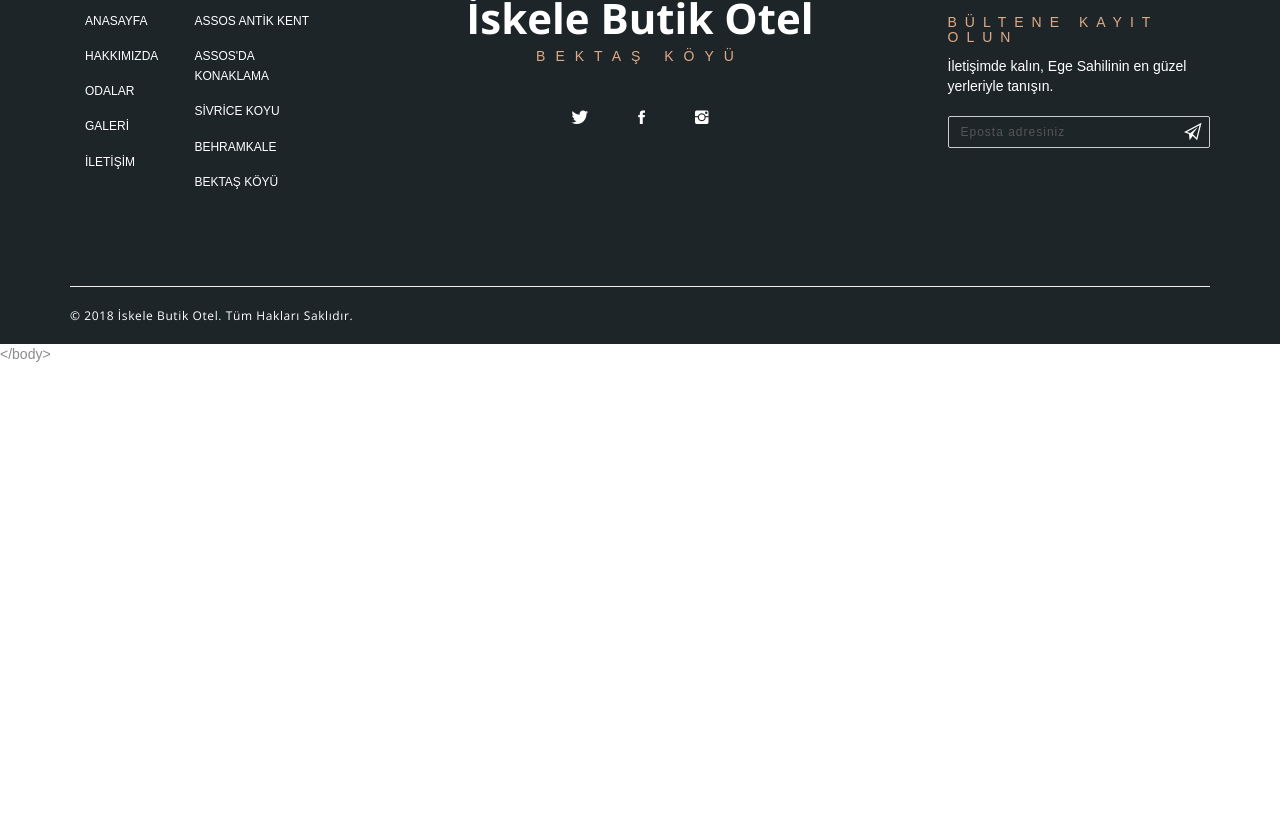
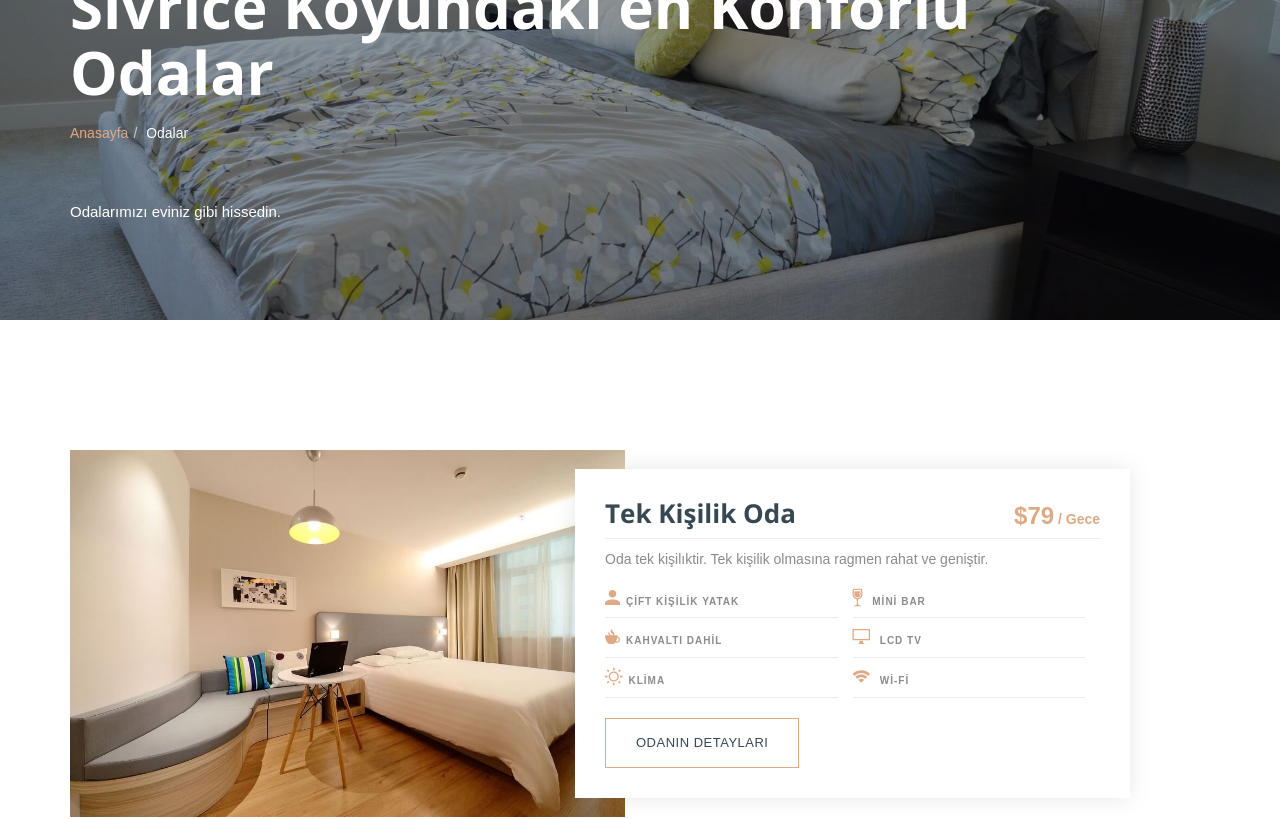
Before and after one commit to metinsenturk/react-iskele, a React (Create React App) app: page /odalar in a window 1280 px wide. Shown: the part 240-1059 px from the top of the page. Before the commit the page ends 800 px from the top, so only its background shows below. Built offline with nearby package versions, Linux system fonts and the light colour scheme.

Commit message:
Breadcrumb and Rooms created

```diff
--- a/src/components/App.js
+++ b/src/components/App.js
@@ -9,6 +9,7 @@ import Rooms from "./pages/Rooms";
 import Gallery from "./pages/Gallery";
 import Contact from "./pages/Contact";
 import Places from "./pages/Places";
+import Reservation from "./pages/Reservation";
 
 class App extends Component {
   render() {
@@ -29,7 +30,7 @@ class App extends Component {
           />
           <Route path="/hakkimizda" component={About} />
           <Route path="/odalar" component={Rooms} />
-          <Route path="/rezervasyon" component={Gallery} />
+          <Route path="/rezervasyon" component={Reservation} />
           <Route path="/galeri" component={Gallery} />
           <Route path="/iletisim" component={Contact} />
           <Route exact path="/:keyword" component={Places} />
--- a/src/components/pages/About.js
+++ b/src/components/pages/About.js
@@ -1,11 +1,15 @@
 import React from "react";
 import Helmet from "react-helmet";
+
+import Breadcrumb from "./Breadcrumb";
 
 const About = props => (
   <div>
     <Helmet
       title="İskele Butik Otelin Sahipleriyle Tanışın."
-      link={[{ rel: "canonical", href: "https://iskelebutikhotel.com/hakkimizda" }]}
+      link={[
+        { rel: "canonical", href: "https://iskelebutikhotel.com/hakkimizda" }
+      ]}
       meta={[
         {
           name: "description",
@@ -14,8 +18,17 @@ const About = props => (
         },
         { property: "og:type", content: "website" },
         { property: "og:title", content: "İskele Butik Otel Hakkında" },
-        { property: "og:url", content: "https://iskelebutikhotel.com/hakkimizda" }
+        {
+          property: "og:url",
+          content: "https://iskelebutikhotel.com/hakkimizda"
+        }
       ]}
+    />
+    <Breadcrumb
+      contentBackgroundImage="about_bg.jpg"
+      contentTitle="Butik Otel Hakkında"
+      contentDescription="Assos, Sivrice ve İskele'ye eşit uzaklıkta bir Butik Otel. Aile İşletmesi. Bizi Tanıyın."
+      breadcrumbCurrent="Hakkımızda"
     />
   </div>
 );
--- /dev/null
+++ b/src/components/pages/Breadcrumb.js
@@ -0,0 +1,37 @@
+import React from "react";
+import { Link } from "react-router-dom";
+
+const Breadcrumb = (props) => {
+    const backgroundStyle = {
+        backgroundImage: 'url(' + 'http://localhost:3000/assets/img/' + props.contentBackgroundImage + ')'
+    }
+  return (
+    <div>
+      <section className="section__header" id="section__header">
+        <div className="container">
+          <div className="row">
+            <div className="col-sm-12">
+              <div className="welcome__content">
+                <h2 className="welcome_content__title">{props.contentTitle}</h2>
+
+                <ol className="breadcrumb">
+                  <li>
+                    <Link to="/">Anasayfa</Link>
+                  </li>
+                  <li className="active">{props.breadcrumbCurrent}</li>
+                </ol>
+
+                <p className="welcome_content__desc">
+                  {props.contentDescription}
+                </p>
+              </div>
+            </div>
+          </div>
+        </div>
+        <div className="home__bg" style={ backgroundStyle } />
+      </section>
+    </div>
+  );
+};
+
+export default Breadcrumb;
--- a/src/components/pages/Contact.js
+++ b/src/components/pages/Contact.js
@@ -1,5 +1,6 @@
 import React from "react";
 import Helmet from "react-helmet";
+import Breadcrumb from "./Breadcrumb";
 
 const Contact = props => (
   <div>
@@ -16,6 +17,12 @@ const Contact = props => (
         { property: "og:url", content: "https://iskelebutikhotel.com/iletisim" }
       ]}
     />
+    <Breadcrumb
+      contentBackgroundImage="contacts_bg.jpg"
+      contentTitle="Bizimle İletişime Geçin."
+      contentDescription="Otelimiz veya Sivrice Koyu hakkında sorularınız varsa, bize aşağıdaki bilgilerden ulaşabilirsiniz."
+      breadcrumbCurrent="İletişim"
+    />
   </div>
 );
 
--- a/src/components/pages/Gallery.js
+++ b/src/components/pages/Gallery.js
@@ -1,5 +1,6 @@
 import React from "react";
 import Helmet from "react-helmet";
+import Breadcrumb from "./Breadcrumb";
 
 const Gallery = props => (
   <div>
@@ -16,6 +17,12 @@ const Gallery = props => (
         { property: "og:url", content: "https://iskelebutikhotel.com/galeri" }
       ]}
     />
+    <Breadcrumb
+      contentBackgroundImage="gallery_bg.jpg"
+      contentTitle="İskele Butik Otel Fotoğrafları"
+      contentDescription="Sizin için odaların, genel otel görünümünün, Sivrice Koyu'nun, Assos Sahilinin fotoğraflarını çektik."
+      breadcrumbCurrent="Fotoğraflar"
+    />
   </div>
 );
 
--- a/src/components/pages/Nav.js
+++ b/src/components/pages/Nav.js
@@ -21,7 +21,7 @@ const Nav = props => {
               <span className="icon-bar" />
             </button>
 
-            <a className="navbar-brand" href="index.html">
+            <a className="navbar-brand" href="/">
               <h3 className="navbar-brand__logo">{ props.hotel_name }</h3>
               <p className="navbar-brand__sublogo">{ props.hotel_snag }</p>
             </a>
@@ -49,7 +49,6 @@ const Nav = props => {
                 <li>
                     <Link to="/odalar">Tüm Odalar</Link>
                   </li>
-                  <li><hr /></li>
                   <li>
                     <Link to="/odalar/1">Oda 1</Link>
                   </li>
@@ -64,7 +63,7 @@ const Nav = props => {
             </ul>
             <ul className="nav navbar-nav navbar-right">
               <li>
-                <Link to="/reservasyon">Rezervasyon</Link>
+                <Link to="/rezervasyon">Rezervasyon</Link>
               </li>
               <li className="dropdown">
                 <a
--- /dev/null
+++ b/src/components/pages/Reservation.js
@@ -0,0 +1,32 @@
+import React from "react";
+import Helmet from "react-helmet";
+import Breadcrumb from "./Breadcrumb"
+import { Link } from "react-router-dom";
+
+const Reservation = (props) => {
+  return (
+    <div>
+      <Helmet
+      title="İskele Butik Otel - Rezervasyon Yapın"
+      link={[{ rel: "canonical", href: "https://iskelebutikhotel.com/rezervasyon" }]}
+      meta={[
+        {
+          name: "description",
+          content: "Sivrice koyunda konaklama için rezervasyon yapın. Butik Otelimizde sizi karşılayalım."
+        },
+        { property: "og:type", content: "website" },
+        { property: "og:title", content: "İskele Butik Otele rezervasyon yapın. Rezervasyonlarınızı telefonla arayarak hızlıca yapabilirsiniz." },
+        { property: "og:url", content: "https://iskelebutikhotel.com/rezervasyon" }
+      ]}
+    />
+    <Breadcrumb
+      contentBackgroundImage="reservation_bg.jpg"
+      contentTitle="İskele Butik Otel Fotoğrafları"
+      contentDescription="Sizin için odaların, genel otel görünümünün, Sivrice Koyu'nun, Assos Sahilinin fotoğraflarını çektik."
+      breadcrumbCurrent="Fotoğraflar"
+    />
+    </div>
+  );
+};
+
+export default Reservation;
--- a/src/components/pages/Rooms.js
+++ b/src/components/pages/Rooms.js
@@ -1,11 +1,52 @@
 import React from "react";
 import Helmet from "react-helmet";
+import { Switch, Route } from "react-router-dom";
+import Breadcrumb from "./Breadcrumb";
+import RoomsItem from "./rooms/RoomsItem";
+import Home from "./Home";
 
-const Rooms = props => (
+const RoomsHandler = props => {
+  const rooms = [
+    {
+      featureImage: "single_room.jpg",
+      featureImageAlt: "Tek Kişilik Oda Resmi",
+      roomName: "Tek Kişilik Oda",
+      roomSlug: "tek-kisilik-oda",
+      roomCurrency: "$",
+      roomPrice: "79",
+      roomPricePerInterval: "Gece",
+      roomDescription:
+        "Oda tek kişilıktir. Tek kişilik olmasına ragmen rahat ve geniştir."
+    },
+    {
+      featureImage: "double_room.jpg",
+      featureImageAlt: "Çift Kişilik Oda Resmi",
+      roomName: "Çift Kişilik Oda",
+      roomSlug: "cift-kisilik-oda",
+      roomCurrency: "$",
+      roomPrice: "99",
+      roomPricePerInterval: "Gece",
+      roomDescription:
+        "Oda çift kişilıktir. Hiç bir eksiklik hissetmeyeceksiniz."
+    },
+    {
+      featureImage: "",
+      featureImageAlt: "",
+      roomName: "",
+      roomSlug: "tek-kisilik-oda",
+      roomCurrency: "",
+      roomPrice: "",
+      roomPricePerInterval: "",
+      roomDescription: ""
+    }
+  ];
+  return (
     <div>
       <Helmet
         title="İskele Butik Otel'de Odalar."
-      link={[{ rel: "canonical", href: "https://iskelebutikhotel.com/odalar" }]}
+        link={[
+          { rel: "canonical", href: "https://iskelebutikhotel.com/odalar" }
+        ]}
         meta={[
           {
             name: "description",
@@ -17,7 +58,32 @@ const Rooms = props => (
           { property: "og:url", content: "https://iskelebutikhotel.com/odalar" }
         ]}
       />
+      <Breadcrumb
+        contentBackgroundImage="rooms_bg.jpg"
+        contentTitle="Sivrice Koyundaki en Konforlu Odalar"
+        contentDescription="Odalarımızı eviniz gibi hissedin."
+        breadcrumbCurrent="Odalar"
+      />
+      <section class="section__rooms-1">
+        <div class="container">
+          <div class="row">
+            {rooms.map(roomItem => <RoomsItem room={roomItem} />)}
+          </div>
+        </div>
+      </section>
     </div>
   );
+};
+
+const Rooms = props => {
+  return (
+    <div>
+      <Switch>
+        <Route exact path="/odalar" component={RoomsHandler} />
+        <Route path="/odalar/:room" component={Home} />
+      </Switch>
+    </div>
+  );
+};
 
 export default Rooms;
--- /dev/null
+++ b/src/components/pages/rooms/RoomsItem.js
@@ -0,0 +1,42 @@
+import React from "react"
+import { Link } from "react-router-dom"
+
+const RoomsItem = (props) => {
+    const room = props.room;
+
+    return (
+        <div className="rooms__item">
+            <div className="col-md-6">
+              <div className="rooms__pic">
+                <img src={ "assets/img/" + room.featureImage } className="img-responsive" alt={ room.featureImageAlt } />
+              </div>
+            </div>
+            <div className="col-md-6">
+              <div className="rooms__desc">
+                <div className="rooms_desc__header">
+                  <h2 className="rooms_desc__title">{ room.roomName }</h2>
+                  <p className="rooms_desc__price"><span>{ room.roomCurrency + "" + room.roomPrice }</span> / {room.roomPricePerInterval}</p>
+                </div>
+                <p className="rooms_desc__desc">{ room.roomDescription }</p>
+                <div className="col-sm-6">
+                  <ul className="rooms_desc__services">
+                    <li><i className="icon ion-android-person"></i>Çift Kişilik Yatak</li>
+                    <li><i className="icon ion-coffee"></i>Kahvaltı Dahil</li>
+                    <li><i className="icon ion-android-sunny"></i>Klima</li>
+                  </ul>
+                </div>
+                <div className="col-sm-6">
+                  <ul className="rooms_desc__services">
+                    <li><i className="icon ion-wineglass"></i> Mini bar</li>
+                    <li><i className="icon ion-monitor"></i> LCD TV</li>
+                    <li><i className="icon ion-wifi"></i> Wi-Fi</li>
+                  </ul>
+                </div>
+                <Link className="btn btn-rooms" to={"/odalar/" + room.roomSlug}>Odanın Detayları</Link>
+              </div>
+            </div>
+          </div>
+    );
+}
+
+export default RoomsItem;
```
Lines whose indentation alone changed are shown as unchanged.
